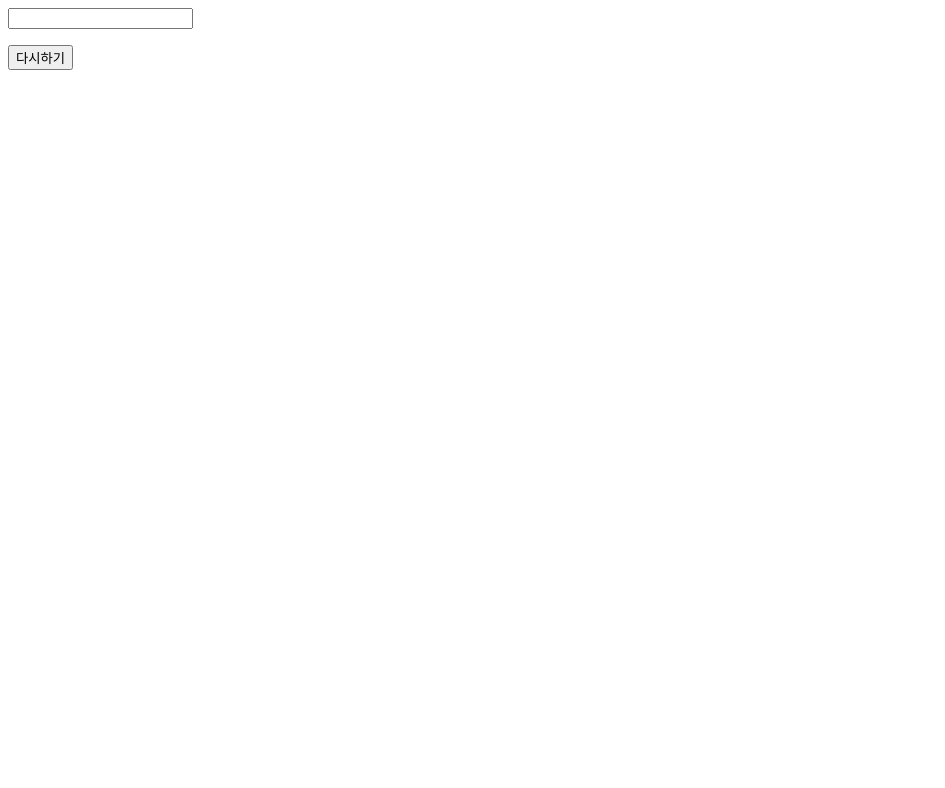
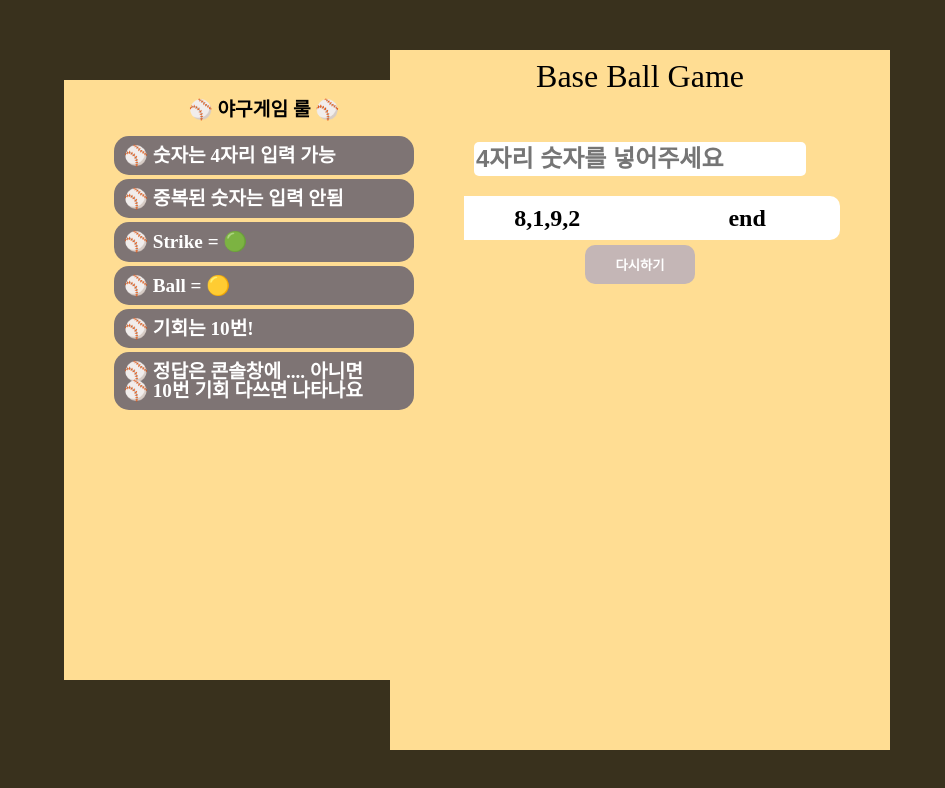
Before and after one commit to ddalkigum/aboutme, a plain HTML site: page baseball.html in a window 1280 px wide. Shown: the whole page, without its empty margins (0-945 px from the left). Drawn offline with Linux system fonts and the light colour scheme.

Commit message:
add baseball game

```diff
--- a/baseball.css
+++ b/baseball.css
@@ -1,3 +1,107 @@
+@import "reset.css";
+
 .hiding {
   display: none;
 }
+
+body {
+  background-color: #39311d;
+  width: 100vw;
+  height: 100vh;
+  display: flex;
+  justify-content: center;
+  align-items: center;
+}
+
+ul {
+  display: flex;
+  flex-direction: column;
+  align-items: center;
+}
+
+li {
+  width: 70%;
+  background-color: #7e7474;
+  display: flex;
+  justify-content: space-between;
+  align-items: center;
+  margin-top: 1%;
+  padding: 10px;
+  font-size: 1.2rem;
+  font-weight: 700;
+  border-radius: 15px;
+  color: white;
+}
+
+input {
+  outline: none;
+  border: none;
+  height: 2rem;
+  font-size: 1.5rem;
+  font-weight: 700;
+  border-radius: 5px;
+}
+
+button {
+  background-color: #c4b6b6;
+  color: #fff;
+  padding: 10px 30px 10px 30px;
+  border-radius: 10px;
+  border: none;
+  font-weight: 700;
+  margin-top: 5%;
+}
+
+.title {
+  font-size: 2rem;
+  text-align: center;
+  margin-top: 10px;
+}
+.container {
+  width: 500px;
+  height: 700px;
+  background-color: #ffdd93;
+  display: flex;
+  flex-direction: column;
+  align-items: center;
+}
+
+.container div {
+  width: 100%;
+}
+
+.number_form {
+  margin-top: 10%;
+}
+
+#answer_box {
+  width: 80%;
+  background-color: white;
+  display: flex;
+  justify-content: space-around;
+  font-size: 1.5rem;
+  font-weight: 700;
+  padding-top: 10px;
+  padding-bottom: 10px;
+  border-radius: 10px;
+  margin-top: 20px;
+}
+
+.rule_container {
+  position: absolute;
+  width: 400px;
+  height: 600px;
+  top: 10%;
+  left: 5%;
+  background-color: #ffdd93;
+}
+
+h1 {
+  width: 70%;
+  height: 2rem;
+  margin: auto;
+  margin-top: 20px;
+  text-align: center;
+  font-size: 1.2rem;
+  font-weight: 700;
+}
--- a/baseball.html
+++ b/baseball.html
@@ -1,5 +1,6 @@
 <!DOCTYPE html>
 <html lang="en">
+
 <head>
   <meta charset="UTF-8" />
   <meta name="viewport" content="width=device-width, initial-scale=1.0" />
@@ -8,14 +9,15 @@
 </head>
 
 <body>
-    <div>
+  <div class="container">
+    <div class="title">Base Ball Game</div>
     <form class="number_form">
-        <input type="number" />
+      <input type="number" placeholder="4자리 숫자를 넣어주세요" />
     </form>
     <div>
       <ul class="user__number-list"></ul>
     </div>
-      <div class="answer hiding">
+    <div class="answer" id="answer_box">
       <span class="correct_number"></span>
       <span>end</span>
     </div>
@@ -23,6 +25,18 @@
       <button>다시하기</button>
     </form>
   </div>
+  <div class="rule_container">
+    <h1>⚾️ 야구게임 룰 ⚾️</h1>
+    <ul>
+      <li>⚾️ 숫자는 4자리 입력 가능</li>
+      <li>⚾️ 중복된 숫자는 입력 안됨</li>
+      <li>⚾️ Strike = 🟢</li>
+      <li>⚾️ Ball = 🟡</li>
+      <li>⚾️ 기회는 10번!</li>
+      <li>⚾️ 정답은 콘솔창에 .... 아니면</br>⚾️ 10번 기회 다쓰면 나타나요</li>
+    </ul>
+  </div>
   <script src="baseball.js"></script>
 </body>
+
 </html>
--- a/baseball.js
+++ b/baseball.js
@@ -35,15 +35,17 @@ const paintNumber = number => {
     compare_number_list = []
     const li = document.createElement("li")
     const span = document.createElement("span")
+    const h1 = document.createElement("h1")
     li.appendChild(span)
+    li.appendChild(h1)
     first = Math.floor(number / 1000)
     second = Math.floor(number / 100) - (first * 10)
     third = Math.floor(number / 10) - (first * 100) - (second * 10)
     fourth = number - (first * 1000) - (second * 100) - (third * 10)
     answer_number.push([first, second, third, fourth])
-    for (let i = 0; i < answer_number.length; i++) {
-        for (let j = i + 1; j < answer_number.length; j++) {
-            if (answer_number[i] === answer_number[j]) {
+    for (let i = 0; i < answer_number[0].length; i++) {
+        for (let j = i + 1; j < answer_number[0].length; j++) {
+            if (answer_number[0][i] === answer_number[0][j]) {
                 alert("같은 숫자는 입력 안되요~")
                 handleSubmit()
             }
@@ -54,23 +56,24 @@ const paintNumber = number => {
         for (let j = 0; j < correct_number.length; j++) {
             if (correct_number[i] === answer_number[0][j]) {
                 if (i === j) {
-                    compare_number_list.push("S")
+                    compare_number_list.push("🟢")
                 } else {
-                    compare_number_list.push("B")
+                    compare_number_list.push("🟡")
                 }
             }
 
         }
 
     }
-    span.innerText = answer_number + compare_number_list
+    span.innerText = answer_number
+    h1.innerText = compare_number_list
     numberList.appendChild(li)
     const numberObject = {
         text: number,
     }
     answer_number_list.push(numberObject)
-    if (compare_number_list[0] === "S" && compare_number_list[1] === "S" && compare_number_list[2] === "S" && compare_number_list[3] === "S") {
-        alert("정답!")
+    if (compare_number_list[0] === "🟢" && compare_number_list[1] === "🟢" && compare_number_list[2] === "🟢" && compare_number_list[3] === "🟢") {
+        alert("정답이에요")
         input.classList.add("hiding")
         answer.classList.remove("hiding")
     }
```
Also changed, not shown: index.html (+1 -0 lines). Lines whose indentation alone changed are shown as unchanged.
